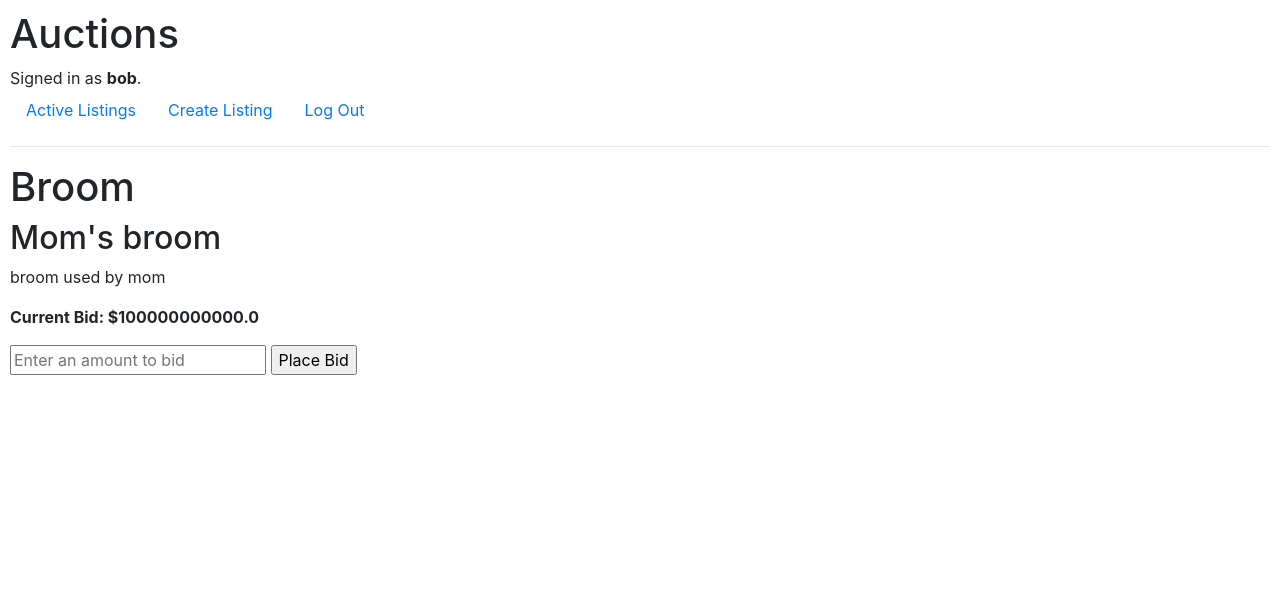
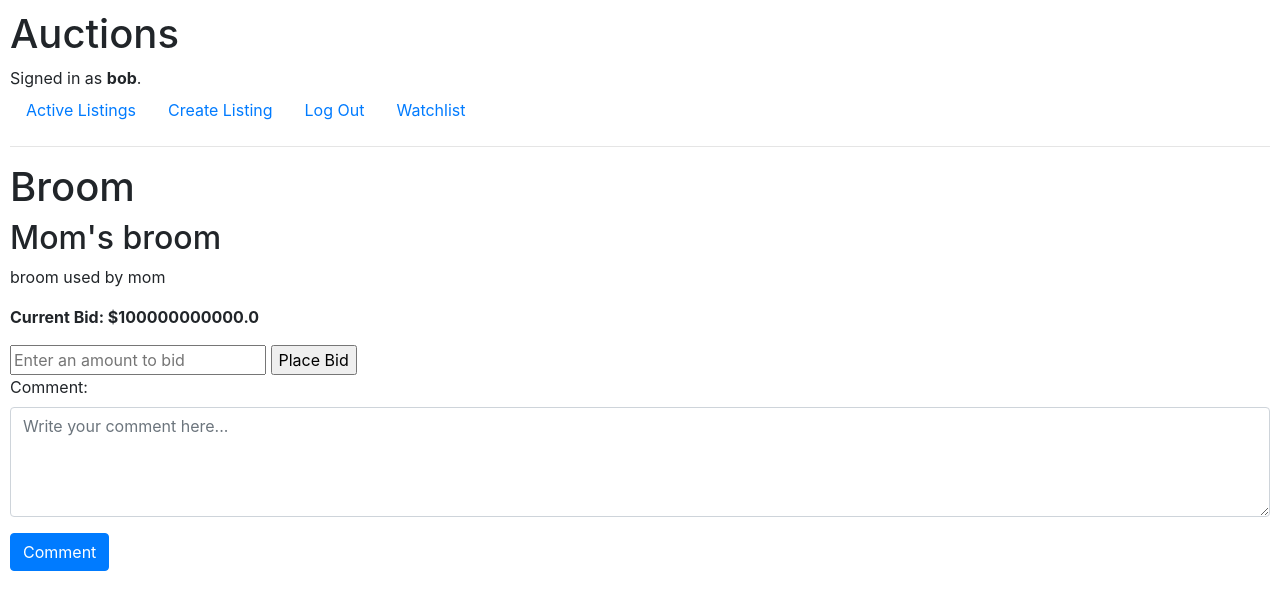
Before and after one commit to Robin-code01/Bidding-Website, a Django app: page /listing_page/1 in a window 1280 px wide. Shown: the top 610 px of the page. Run offline with Django 3.2, Linux system fonts and the light colour scheme; a user stored in the database is signed in; data comes from the database, SQL or seed files in the repository; both versions use the stored data as it was before the commit; some libraries are stand-ins or nearby versions.

Commit message:
fixed whishlist

```diff
--- a/auctions/models.py
+++ b/auctions/models.py
@@ -33,13 +33,6 @@
         related_name="winning_bids"
     )
     status = models.CharField(max_length=4, default="Sale")
-    sold_by = models.ForeignKey(
-        User, blank=False,
-        null=True,
-        on_delete=models.CASCADE,
-        related_name="sold_items",
-        default=None,
-    )
     sold_to = models.ForeignKey(
         User, blank=True,
         null=True,
--- a/auctions/static/auctions/styles.css
+++ b/auctions/static/auctions/styles.css
@@ -1,3 +1,10 @@
 body {
-    padding: 10px;
+  padding: 10px;
 }
+
+details input {
+  display: none;
+}
+details[open] input {
+  display: inline-block;
+}
--- a/auctions/templates/auctions/layout.html
+++ b/auctions/templates/auctions/layout.html
@@ -27,6 +27,9 @@
                 <li class="nav-item">
                     <a class="nav-link" href="{% url 'auctions:logout' %}">Log Out</a>
                 </li>
+                <li class="nav-item">
+                    <a class="nav-link" href="{% url 'auctions:watchlist' %}">Watchlist</a>
+                </li>
             {% else %}
                 <li class="nav-item">
                     <a class="nav-link" href="{% url 'auctions:login' %}">Log In</a>
--- a/auctions/templates/auctions/listing_page.html
+++ b/auctions/templates/auctions/listing_page.html
@@ -16,6 +16,30 @@
 <h3>{{ a.item_category }}</h3>
 <p>{{ a.item_description }}</p>
 
+{% if messages %}
+  <ul class="messages">
+    {% for message in messages %}
+      <li{% if message.tags %} class="{{ message.tags }}"{% endif %}>{{ message }}</li>
+    {% endfor %}
+  </ul>
+{% endif %}
+
+{% if a not in user.watchlist %}
+<form action="{% url 'auctions:watchlist' %}" method="post">
+  {% csrf_token %}
+  <input type="submit" name="add_watchlist" value="Add To Watchlist">
+  <input type="hidden" name="auction_id" value="{{a.auction_id}}">
+</form>
+{% endif %}
+
+{% if a in user.watchlist %}
+<form action="{% url 'auctions:watchlist' %}" method="post">
+  {% csrf_token %}
+  <input type="submit" name="remove_watchlist" value="Remove From Watchlist">
+  <input type="hidden" name="auction_id" value="{{a.auction_id}}">
+</form>
+{% endif %}
+
 {% if a.status != "Sold" %}
   {% if a.current_bid_by is None %}
     <p><strong>Starting Bid: ${{ a.starting_bid }}</strong></p>
@@ -33,7 +57,18 @@
     <input type="submit" name="submit" value="Place Bid">
   </form>
 {% else %}
-  <p><strong>Item "{{ a.item_name }}" sold by user {{ a.sold_by }} at the price of ${{ a.current_bid }} to user {{ a.sold_to }}</strong></p>
+  <p><strong>Item "{{ a.item_name }}" sold by user {{ a.listed_by }} at the price of ${{ a.current_bid }} to user {{ a.sold_to }}</strong></p>
 {% endif %}
 
-{% endblock %}
+<form>
+  {% csrf_token %}
+        <div class="form-group">
+            <label for="comment">Comment:</label>
+            <textarea class="form-control" id="comment" name="comment" placeholder="Write your comment here..." rows="4"></textarea>
+        </div>
+        <input type="submit" name="submit" class="btn btn-primary" value="Comment">
+</form>
+
+
+
+{% endblock%}
--- a/auctions/urls.py
+++ b/auctions/urls.py
@@ -11,4 +11,5 @@
     path("register", views.register, name="register"),
     path("new_listing", views.new_listing, name="new_listing"),
     path("listing_page/<int:auction_id>", views.listing_page, name="listing_page"),
+    path("watchlist", views.watchlist, name="watchlist"),
 ]
--- a/auctions/views.py
+++ b/auctions/views.py
@@ -4,6 +4,7 @@
 from django.shortcuts import render, redirect
 from django.urls import reverse
 from django.contrib.auth.decorators import login_required
+from django.contrib import messages
 
 from .models import User, Auctions, Bids, Comments
 
@@ -162,6 +163,19 @@
     })
 
 
-def watchlist(request, auction_id):
+def watchlist(request):
     if request.method == "POST":
-        pass
+        auction_id = request.POST["auction_id"]
+        auction = Auctions.objects.get(pk=auction_id)
+        if "add_watchlist" in request.POST:
+            request.user.watchlist.add(auction)
+            messages.success(request, f"Added {auction.auction_name} to yout watchlist")
+            return redirect('auctions:listing_page', auction_id=auction.pk)
+        elif "remove_watchlist" in request.POST:
+            request.user.watchlist.remove(auction)
+            messages.success(request, f"Removed {auction.auction_name} to yout watchlist")
+            return redirect('auctions:listing_page', auction_id=auction.pk)
+
+    return render(request, "auctions/watchlist.html", {
+        "wl": request.user.watchlist.all(),
+    })
```
Also changed, not shown: auctions/templates/auctions/watchlist.html (added, +10 -0 lines), auctions/migrations/0002_remove_auctions_sold_by.py (added), db.sqlite3.
